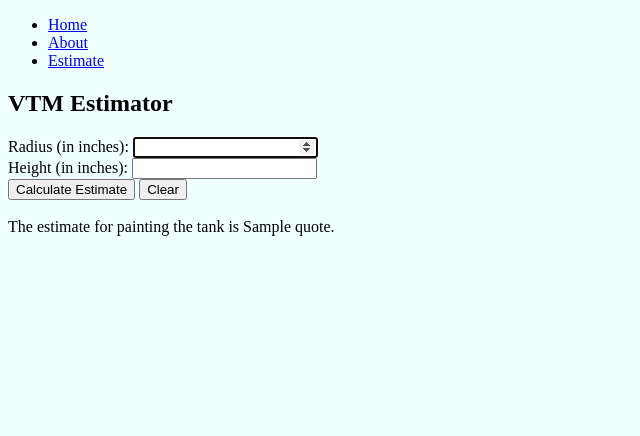
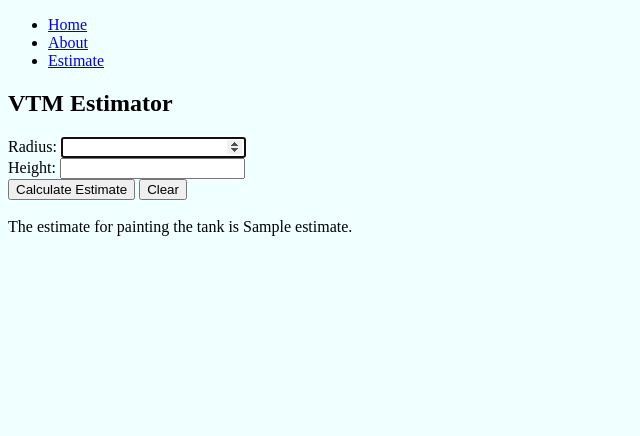
Before and after one commit to alexhingtgen/vtm_site, a Flask app: template templates/estimate.html in a window 1280 px wide. Shown: the top 436 px of the page, without its empty margins (0-640 px from the left). Run offline with Flask 2, Linux system fonts and the light colour scheme; the template is opened without the code that fills it: most values are stand-ins (such as "Sample title", 1, 10 or a date in 2020).

Commit message:
estimator appears but not fully correct

```diff
--- a/app.py
+++ b/app.py
@@ -1,5 +1,6 @@
 from flask import Flask
-from flask import render_template
+from flask import render_template, request
+
 
 app = Flask(__name__)
 
@@ -24,7 +25,8 @@ def estimate():
         material_cost = total_sqft * 25
         labor_cost = total_sqft * 15
         total_estimate = "${:,.2f}".format(round(material + labor, 2))
-    return render_template('estimate.html', pageTitle='VTM Estimator', estimate = total_estimate)
+        return render_template('estimate.html', estimate = total_estimate)
+    return render_template('estimate.html', pageTitle='VTM Estimator')
 
 if __name__ == '__main__':
     app.run(debug=True)
--- a/templates/estimate.html
+++ b/templates/estimate.html
@@ -4,17 +4,17 @@
 
 <h2> VTM Estimator</h2>
 <form action='/estimate' method='POST'>
-    <label for='radius'>Radius (in inches):</label>
+    <label for='radius'>Radius:</label>
     <input type='number' id='radius' name='radius' autofocus required />
     <br />
-    <label for='height'>Height (in inches):</label>
+    <label for='height'>Height:</label>
     <input type='number' id='height' name='height' />
     <br />
     <input type='submit' id='submit' value='Calculate Estimate'>
     <input type='reset' value='Clear'>
 </form>
 <br />
-{% if quote %}
- The estimate for painting the tank is {{quote}}.
+{% if estimate %}
+ The estimate for painting the tank is {{estimate}}.
 {% endif %}
 {% endblock %}
```
